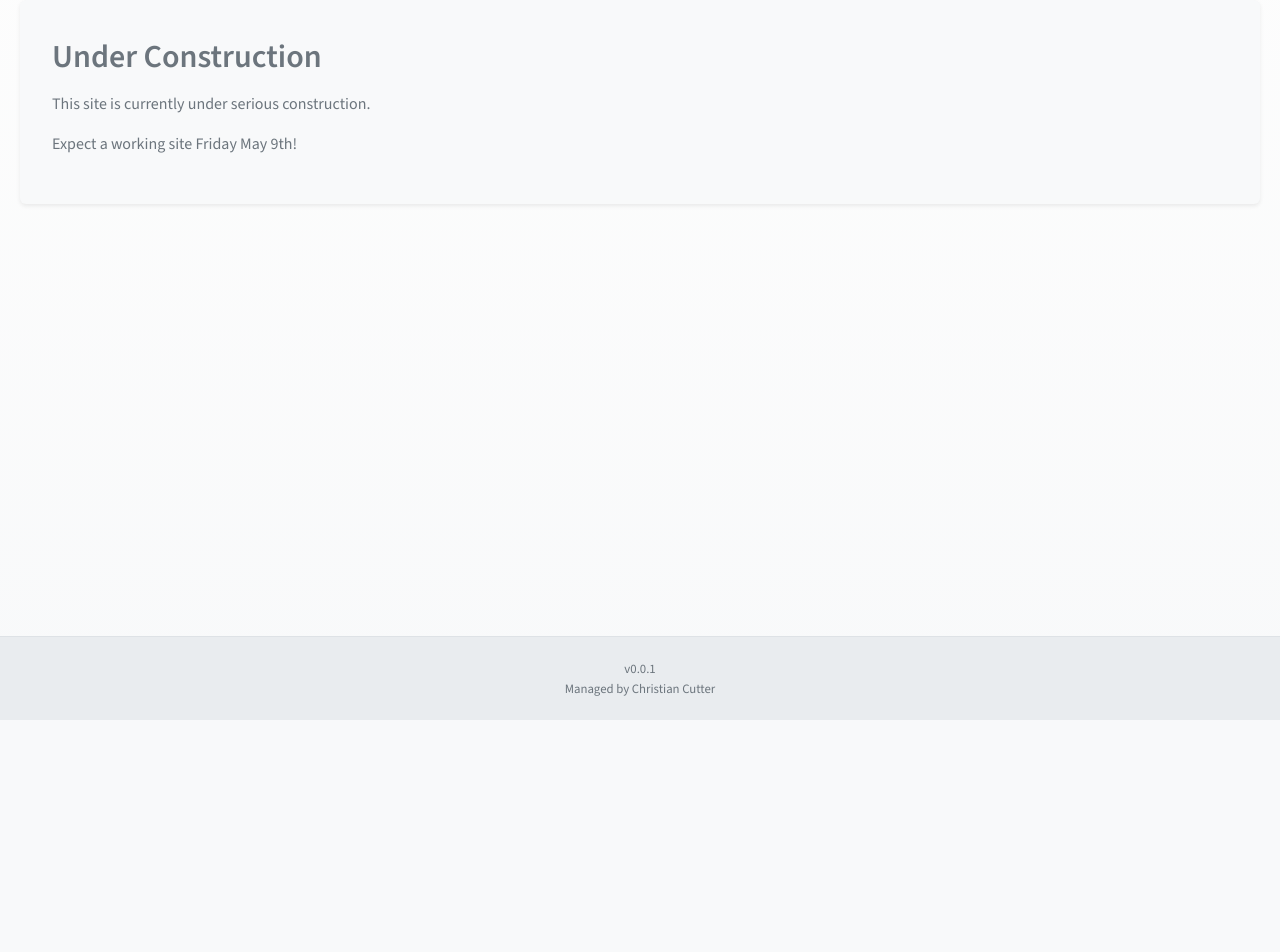
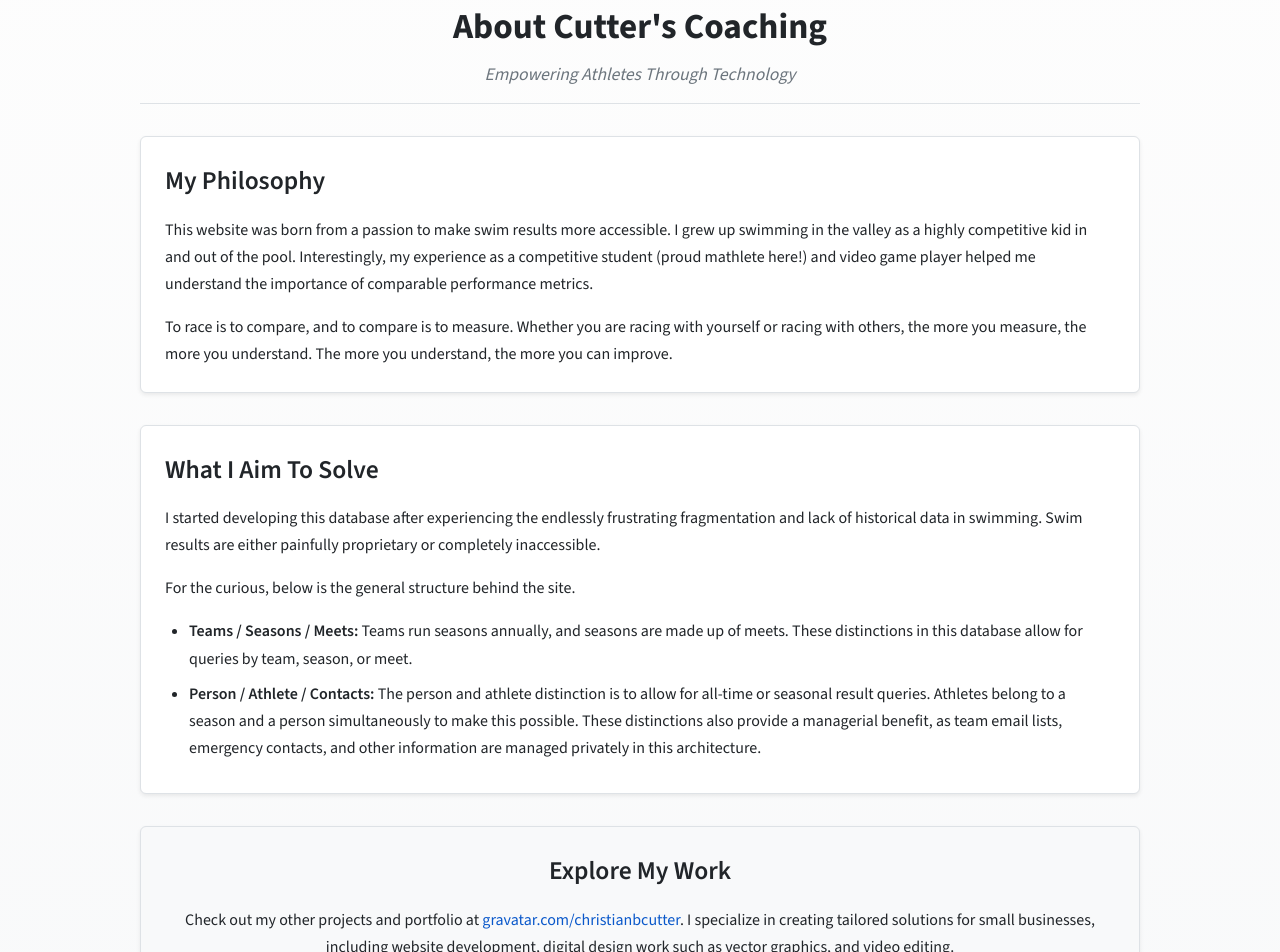
Before and after one commit to christianbogo/cutter-coach, a React (Create React App) app: page /about in a window 1280 px wide. Shown: the part 80-1032 px from the top of the page. Before the commit the page ends 800 px from the top, so only its background shows below. Built offline with nearby package versions, Linux system fonts and the light colour scheme; no server answers.

Commit message:
feat: Revamp About page with detailed content and styling enhancements

```diff
--- a/src/App.tsx
+++ b/src/App.tsx
@@ -44,13 +44,12 @@ function App(): React.ReactElement {
         <NavBar onToggleMenu={toggleNavMenu} />
         <NavMenu isOpen={isNavMenuOpen} onCloseMenu={closeNavMenu} />
         <main className="content-area">
-          {/* Under Construction Message */}
-          <div className="under-construction">
+          {/* <div className="under-construction">
             <h1>Under Construction</h1>
             <p>This site is currently under serious construction.</p>
             <p>Expect a working site Friday May 9th!</p>
-          </div>
-          {/* <Routes>
+          </div> */}
+          <Routes>
             <Route path="/" element={<Navigate replace to="/home" />} />
             <Route path="/home" element={<Home />} />
 
@@ -66,7 +65,7 @@ function App(): React.ReactElement {
 
             <Route path="/support" element={<Support />} />
             <Route path="*" element={<div>404: Page Not Found</div>} />
-          </Routes> */}
+          </Routes>
         </main>
         <Footer />
       </div>
--- a/src/pages/primary/About.tsx
+++ b/src/pages/primary/About.tsx
@@ -1,13 +1,77 @@
-// pages/About.js
 import React from "react";
+import "../../styles/About.css"; // Adjust the path as necessary
+// Assuming you have an icon for this, like a lightbulb or gears for "philosophy"
 
-function About() {
+const AboutPage: React.FC = () => {
   return (
-    <div>
-      <h1>About Page</h1>
-      <p>Welcome to Cutter Coaching!</p>
+    <div className="about-page-container screen">
+      <header className="about-header">
+        <h1>About Cutter's Coaching</h1>
+        <p className="about-subtitle">Empowering Athletes Through Technology</p>
+      </header>
+
+      <section className="about-section">
+        <h2>My Philosophy</h2>
+        <p>
+          This website was born from a passion to make swim results more
+          accessible. I grew up swimming in the valley as a highly competitive
+          kid in and out of the pool. Interestingly, my experience as a
+          competitive student (proud mathlete here!) and video game player
+          helped me understand the importance of comparable performance metrics.
+        </p>
+
+        <p>
+          To race is to compare, and to compare is to measure. Whether you are
+          racing with yourself or racing with others, the more you measure, the
+          more you understand. The more you understand, the more you can
+          improve.
+        </p>
+      </section>
+
+      <section className="about-section">
+        <h2>What I Aim To Solve</h2>
+        <p>
+          I started developing this database after experiencing the endlessly
+          frustrating fragmentation and lack of historical data in swimming.
+          Swim results are either painfully proprietary or completely
+          inaccessible.
+        </p>
+        <p>For the curious, below is the general structure behind the site.</p>
+        <ul>
+          <li>
+            <strong>Teams / Seasons / Meets:</strong> Teams run seasons
+            annually, and seasons are made up of meets. These distinctions in
+            this database allow for queries by team, season, or meet.
+          </li>
+          <li>
+            <strong>Person / Athlete / Contacts:</strong> The person and athlete
+            distinction is to allow for all-time or seasonal result queries.
+            Athletes belong to a season and a person simultaneously to make this
+            possible. These distinctions also provide a managerial benefit, as
+            team email lists, emergency contacts, and other information are
+            managed privately in this architecture.
+          </li>
+        </ul>
+      </section>
+
+      <section className="about-section about-cta-section">
+        <h2>Explore My Work</h2>
+        <p>
+          Check out my other projects and portfolio at{" "}
+          <a
+            href="https://gravatar.com/christianbcutter"
+            target="_blank"
+            rel="noopener noreferrer"
+          >
+            gravatar.com/christianbcutter
+          </a>
+          . I specialize in creating tailored solutions for small businesses,
+          including website development, digital design work such as vector
+          graphics, and video editing.
+        </p>
+      </section>
     </div>
   );
-}
+};
 
-export default About;
+export default AboutPage;
--- /dev/null
+++ b/src/styles/About.css
@@ -0,0 +1,149 @@
+/* about.css */
+
+.about-page-container {
+  max-width: 1000px;
+  margin: 0 auto; /* Center the container */
+}
+
+.about-header {
+  text-align: center;
+  margin-bottom: 2rem; /* More space after the main header */
+  padding-bottom: 1rem;
+  border-bottom: 1px solid var(--color-border-soft, #e0e0e0);
+}
+
+.about-header h1 {
+  font-size: 2.2rem; /* Large, prominent title */
+  font-weight: 700;
+  color: var(--color-text-primary);
+  margin-bottom: 0.5rem;
+}
+
+.about-subtitle {
+  font-size: 1.1rem;
+  color: var(--color-text-secondary);
+  font-style: italic;
+  margin-bottom: 0;
+}
+
+.about-section {
+  background-color: var(--color-surface, white);
+  padding: 1.5rem;
+  border-radius: var(--border-radius-standard, 8px);
+  box-shadow: var(--box-shadow-standard, 0 2px 8px rgba(0, 0, 0, 0.06));
+  border: 1px solid var(--color-border-soft, #e9ecef);
+  margin-bottom: 2rem; /* Space between sections */
+}
+
+.about-section:last-child {
+  margin-bottom: 0; /* No margin for the last section */
+}
+
+.about-section h2 {
+  font-size: 1.6rem;
+  font-weight: 600;
+  color: var(--color-text-primary);
+  margin-top: 0; /* Remove default margin */
+  margin-bottom: 1rem;
+  /* Optional: Add an icon or a border like .team-heading from Teams.css */
+  /* padding-bottom: 0.5rem; */
+  /* border-bottom: 2px solid var(--color-accent-blue); */
+}
+
+.about-section p,
+.about-section ul {
+  font-size: 1rem; /* Standard paragraph size */
+  line-height: 1.7; /* Improved readability */
+  color: var(
+    --color-text-primary
+  ); /* Default to primary, can be secondary for specific text */
+  margin-bottom: 1rem;
+}
+
+.about-section p:last-child,
+.about-section ul:last-child {
+  margin-bottom: 0;
+}
+
+.about-section ul {
+  list-style-position: outside;
+  padding-left: 1.5rem; /* Indent list items */
+}
+
+.about-section li {
+  margin-bottom: 0.5rem;
+}
+
+.about-section strong {
+  font-weight: 600;
+  color: var(
+    --color-text-emphasis,
+    var(--color-text-primary)
+  ); /* Use a specific emphasis color or fallback */
+}
+
+.about-cta-section {
+  text-align: center;
+  background-color: var(
+    --color-surface-secondary,
+    #f8f9fa
+  ); /* Slightly different background for CTA */
+}
+
+/* Example for a CTA button, if you add one */
+.about-cta-button {
+  display: inline-block;
+  padding: 0.8rem 1.8rem;
+  font-size: 1rem;
+  font-weight: 600;
+  color: var(--color-text-on-accent, white);
+  background-color: var(--color-accent-green, #146c43);
+  border: none;
+  border-radius: var(--border-radius-standard, 8px);
+  text-decoration: none;
+  transition: background-color 0.15s ease-in-out;
+  margin-top: 1rem;
+}
+
+.about-cta-button:hover {
+  background-color: #105433; /* Darker green on hover */
+}
+
+/* --- Responsive Adjustments --- */
+@media (max-width: 768px) {
+  .about-header h1 {
+    font-size: 1.8rem;
+  }
+  .about-subtitle {
+    font-size: 1rem;
+  }
+  .about-section h2 {
+    font-size: 1.4rem;
+  }
+  .about-section p,
+  .about-section ul {
+    font-size: 0.95rem;
+  }
+  .about-section {
+    padding: 1.25rem;
+  }
+}
+
+@media (max-width: 480px) {
+  .about-header h1 {
+    font-size: 1.6rem;
+  }
+  .about-subtitle {
+    font-size: 0.9rem;
+  }
+  .about-section h2 {
+    font-size: 1.25rem;
+  }
+  .about-section p,
+  .about-section ul {
+    font-size: 0.9rem;
+  }
+  .about-section {
+    padding: 1rem;
+  }
+}
```
